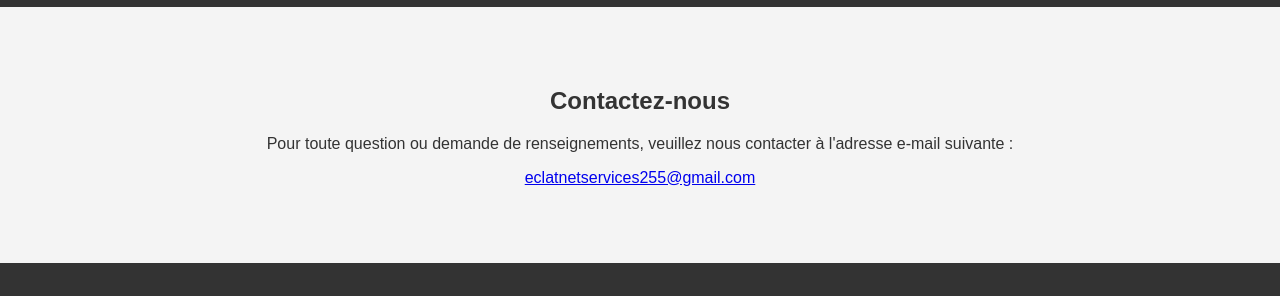
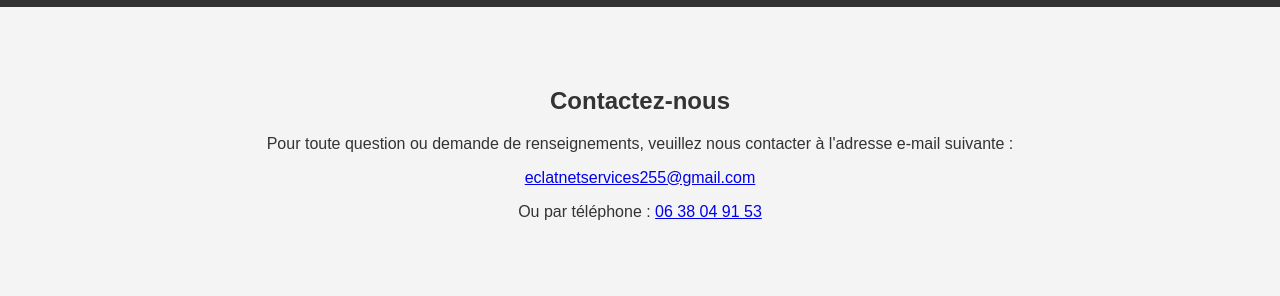
Before and after one commit to Pipito1988/eclatnetservices, a plain HTML site: page contact.html in a window 1280 px wide. Shown: the part 93-389 px from the top of the page. Drawn offline with Linux system fonts and the light colour scheme.

Commit message:
Update contact.html

```diff
--- a/contact.html
+++ b/contact.html
@@ -33,6 +33,7 @@
                 <h2>Contactez-nous</h2>
                 <p>Pour toute question ou demande de renseignements, veuillez nous contacter à l'adresse e-mail suivante :</p>
                 <p><a href="mailto:eclatnetservices255@gmail.com">eclatnetservices255@gmail.com</a></p>
+                <p>Ou par téléphone : <a href="tel:+33638049153">06 38 04 91 53</a></p>
             </div>
         </section>
     </main>
```
